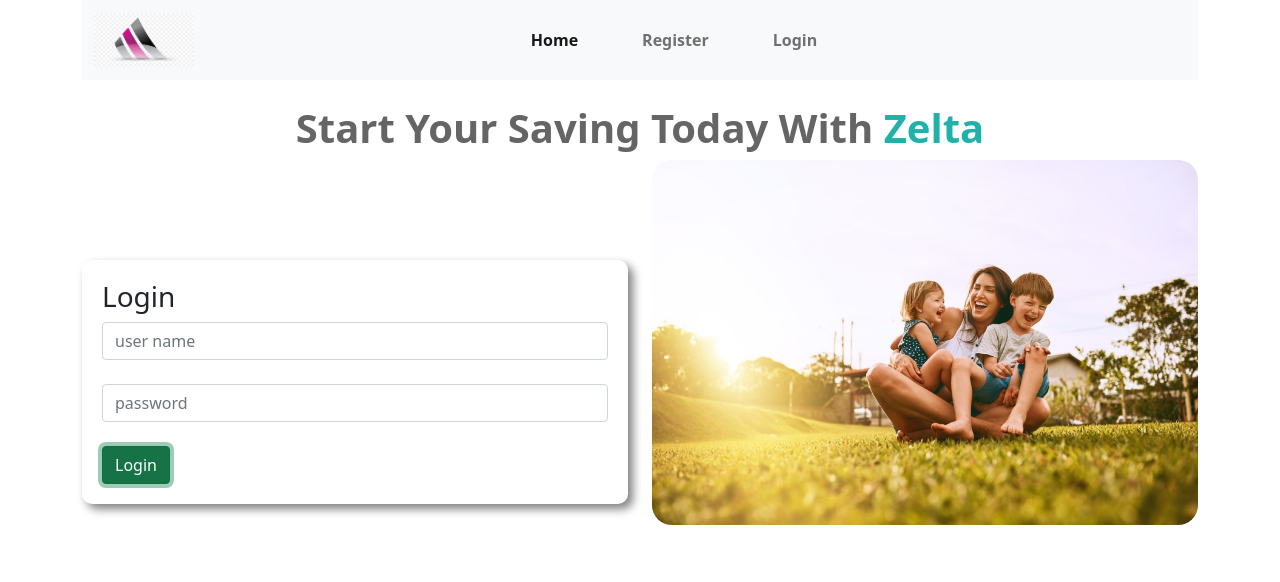
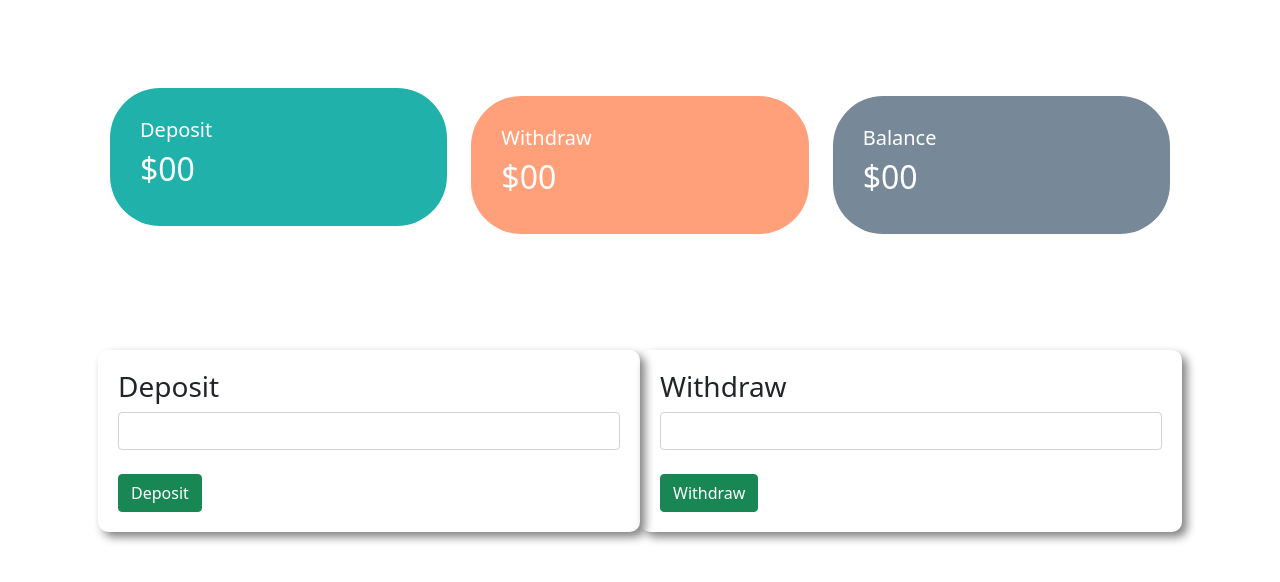
Before and after one commit to muhammadTawhid/zelta-bank, a plain HTML site: page index.html in a window 1280 px wide. Both pictures are taken after a click on the button "Login". Drawn offline with nearby package versions, Linux system fonts and the light colour scheme.

Commit message:
design completed

```diff
--- a/index.html
+++ b/index.html
@@ -1,21 +1,26 @@
 <!DOCTYPE html>
 <html lang="en">
+
 <head>
     <meta charset="UTF-8">
     <meta http-equiv="X-UA-Compatible" content="IE=edge">
     <meta name="viewport" content="width=device-width, initial-scale=1.0">
     <title>zelta</title>
-    <link href="https://cdn.jsdelivr.net/npm/bootstrap@5.0.2/dist/css/bootstrap.min.css" rel="stylesheet" integrity="sha384-EVSTQN3/azprG1Anm3QDgpJLIm9Nao0Yz1ztcQTwFspd3yD65VohhpuuCOmLASjC" crossorigin="anonymous">
+    <link href="https://cdn.jsdelivr.net/npm/bootstrap@5.0.2/dist/css/bootstrap.min.css" rel="stylesheet"
+        integrity="sha384-EVSTQN3/azprG1Anm3QDgpJLIm9Nao0Yz1ztcQTwFspd3yD65VohhpuuCOmLASjC" crossorigin="anonymous">
     <link rel="stylesheet" href="style.css">
 </head>
+
 <body>
     <main>
-        <header>
+        <header id="font-page">
             <section class="container">
                 <nav class="navbar navbar-expand-lg navbar-light bg-light">
                     <div class="container-fluid">
                         <a class="navbar-brand" href="#"><img class="nav-img" src="images/logo.png" alt=""></a>
-                      <button class="navbar-toggler" type="button" data-bs-toggle="collapse" data-bs-target="#navbarNav" aria-controls="navbarNav" aria-expanded="false" aria-label="Toggle navigation">
+                        <button class="navbar-toggler" type="button" data-bs-toggle="collapse"
+                            data-bs-target="#navbarNav" aria-controls="navbarNav" aria-expanded="false"
+                            aria-label="Toggle navigation">
                             <span class="navbar-toggler-icon"></span>
                         </button>
                         <div class="collapse navbar-collapse" id="navbarNav">
@@ -24,7 +29,7 @@
                                     <a class="nav-link active me-5" aria-current="page" href="#"><b>Home</b></a>
                                 </li>
                                 <li class="nav-item">
-                            <a  class="nav-link me-5" href="#"><b>Register</b></a>
+                                    <a class="nav-link me-5" href="#"><b>Register</b></a>
                                 </li>
                                 <li class="nav-item">
                                     <a class="nav-link me-5" href="#"><b>Login</b></a>
@@ -35,7 +40,7 @@
                 </nav>
             </section>
             <section class=" container mt-4">
-                <h1>Start Your Saving Today With <span class="text-highlight">Zelta</span></h1>
+                <h1>Start Your Saving With <span class="text-highlight">Zelta</span></h1>
                 <div class="row mt-2">
                     <div class="col-md-6">
                         <div class="login-form">
@@ -44,16 +49,55 @@
                             <br>
                             <input type="password" placeholder="password" class="form-control">
                             <br>
-                            <button class="btn btn-success">Login</button>
+                            <button id="login-btn" class="btn btn-success">Login</button>
                         </div>
                     </div>
-                    <div class="col-md-6">
+                    <div class="col-md-6 mt-3">
                         <img class="header-img img-fluid" src="images/family.png" alt="">
                     </div>
                 </div>
             </section>
         </header>
+        <section id="dashboard-page" class="container">
+            <div class="dashboard-page">
+                <div class="row mt-5">
+                    <div class="col-md-4">
+                        <div class="deposit">
+                            <h5>Deposit</h5>
+                            <h2>$00</h2>
+                        </div>
+                    </div>
+                    <div class="col-md-4 mt-2">
+                        <div class="withdraw">
+                            <h5>Withdraw</h5>
+                            <h2>$00</h2>
+                        </div>
+                    </div>
+                    <div class="col-md-4 mt-2">
+                        <div class="balance">
+                            <h5>Balance</h5>
+                            <h2>$00</h2>
+                        </div>
+                    </div>
+                </div>
+                <div class="row mt-3 ">
+                    <div class="col-md-6 login-form">
+                        <h3>Deposit</h3>
+                        <input class="form-control" type="text">
+                        <br>
+                        <button class="btn btn-success">Deposit</button>
+                    </div>
+                    <div class="col-md-6 login-form">
+                        <h3>Withdraw</h3>
+                        <input class="form-control" type="text">
+                        <br>
+                        <button class="btn btn-success">Withdraw</button>
+                    </div>
+                </div>
+            </div>
+        </section>
     </main>
     <script src="script.js"></script>
 </body>
+
 </html>
--- a/script.js
+++ b/script.js
@@ -0,0 +1,8 @@
+// login btn event handler
+const fontPage = document.getElementById("font-page");
+const dashboardPage = document.getElementById("dashboard-page");
+const loginBtn = document.getElementById("login-btn");
+loginBtn.addEventListener("click", function () {
+  fontPage.style.display = "none";
+  dashboardPage.style.display = "block";
+});
--- a/style.css
+++ b/style.css
@@ -1,21 +1,41 @@
-.nav-img{
+.nav-img {
   width: 100px;
 }
-h1{
+h1 {
   text-align: center;
   color: rgb(102, 101, 101);
   font-weight: 700;
 }
-.text-highlight{
+.text-highlight {
   color: lightseagreen;
 }
-.header-img{
+.header-img {
   border-radius: 20px;
   opacity: 1;
 }
-.login-form{
+.login-form {
   margin-top: 100px;
   padding: 20px;
   box-shadow: 5px 5px 10px gray;
   border-radius: 10px;
 }
+#dashboard-page {
+  display: none;
+  padding: 40px;
+}
+.deposit,
+.withdraw,
+.balance {
+  color: white;
+  padding: 30px;
+  border-radius: 50px;
+}
+.deposit {
+  background-color: lightseagreen;
+}
+.withdraw {
+  background-color: lightsalmon;
+}
+.balance {
+  background-color: lightslategray;
+}
```
Lines whose indentation alone changed are shown as unchanged.
